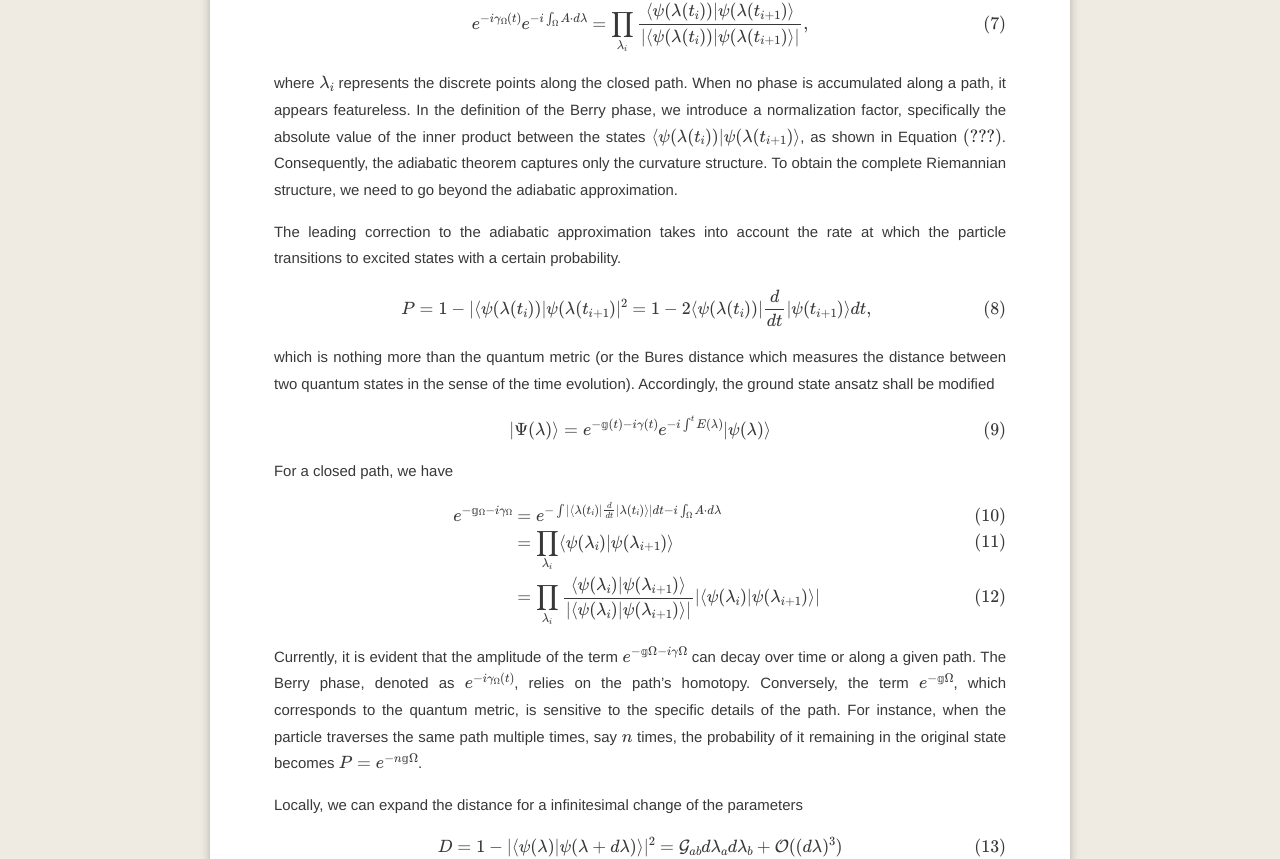
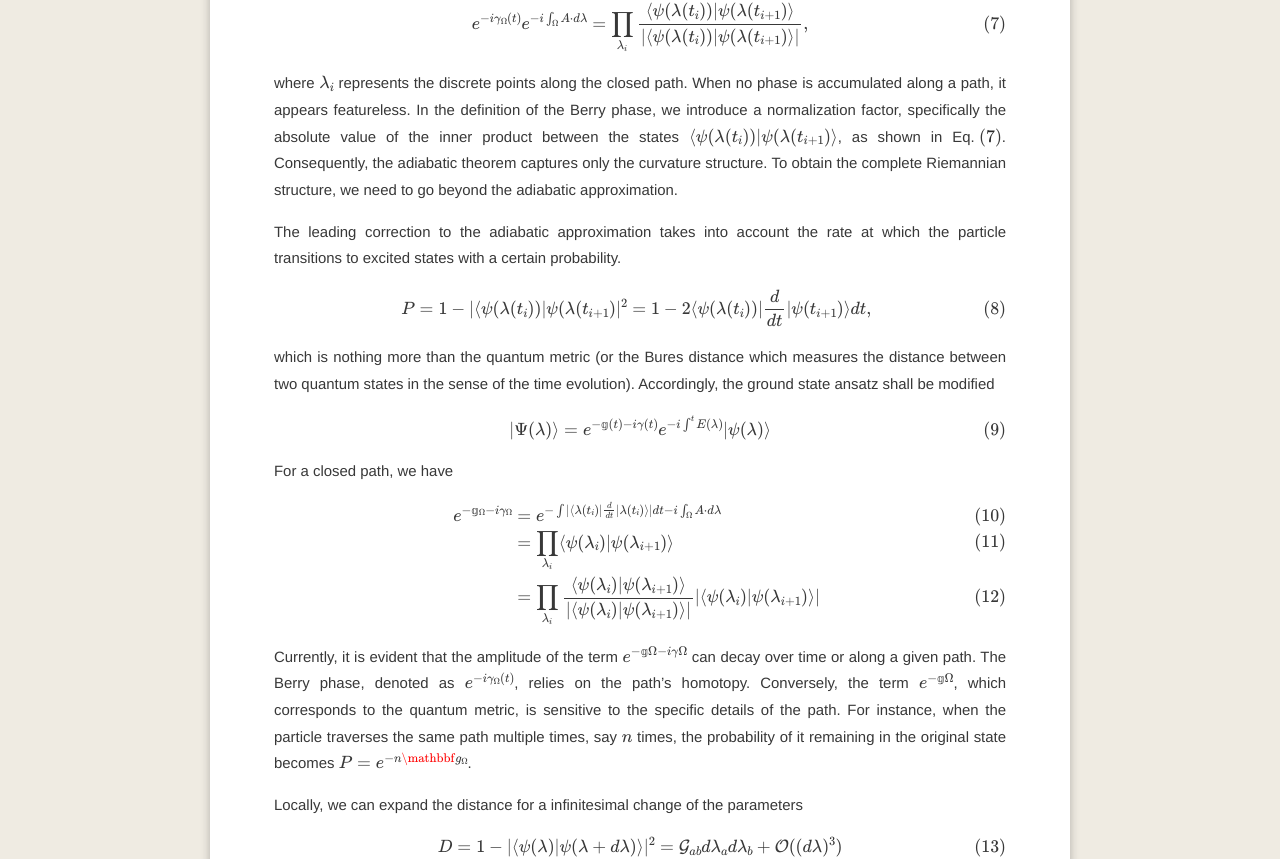
Before and after one commit to shuaichenphysics/shuaichenphysics.github.io, a Jekyll site: the page built from _posts/2023-11-20-Guantumgeometry_adiabatictheorem.md, in a window 1280 px wide and 1400 px high, scrolled down 1671 px. Shown: the part 257-1116 px from the top of the window. Built offline with Jekyll 4.4.1, drawn with Linux system fonts in a browser that asks for light colours; formulas are drawn with MathJax 3; comment, search, counter and statistics services are not loaded.

Commit message:
modify 2023-11-20-quantum geometry and adibatic theorem

```diff
--- a/_posts/2023-11-20-Guantumgeometry_adiabatictheorem.md
+++ b/_posts/2023-11-20-Guantumgeometry_adiabatictheorem.md
@@ -64,9 +64,10 @@ The first phase factor, $$e^{-i\gamma(t)}$$, corresponds to the well-known Berry
 
 $$
 e^{-i\gamma_{\Omega}(t)}e^{-i\int_{\Omega}A\cdot d\lambda} = \prod_{\lambda_{i}}\frac{\langle\psi(\lambda(t_{i}))\vert\psi(\lambda(t_{i+1})\rangle}{\vert\langle\psi(\lambda(t_{i}))\vert\psi(\lambda(t_{i+1})\rangle\vert},
+\label{eq:Berry}
 $$
 
-where $$\lambda_{i}$$ represents the discrete points along the closed path. When no phase is accumulated along a path, it appears featureless. In the definition of the Berry phase, we introduce a normalization factor, specifically the absolute value of the inner product between the states $$\langle\psi(\lambda(t_{i}))\vert\psi(\lambda(t_{i+1})\rangle$$, as shown in Equation $$(\ref{eq:Berry})$$. Consequently, the adiabatic theorem captures only the curvature structure. To obtain the complete Riemannian structure, we need to go beyond the adiabatic approximation.
+where $$\lambda_{i}$$ represents the discrete points along the closed path. When no phase is accumulated along a path, it appears featureless. In the definition of the Berry phase, we introduce a normalization factor, specifically the absolute value of the inner product between the states $$\langle\psi(\lambda(t_{i}))\vert\psi(\lambda(t_{i+1})\rangle$$, as shown in Eq.$$~(\ref{eq:Berry})$$. Consequently, the adiabatic theorem captures only the curvature structure. To obtain the complete Riemannian structure, we need to go beyond the adiabatic approximation.
 
 
 The leading correction to the adiabatic approximation takes into account the rate at which the particle transitions to excited states with a certain probability.
@@ -96,7 +97,7 @@ e^{-\mathbb{g}_{\Omega}-i\gamma_{\Omega}} & =e^{-\int\vert\langle\lambda(t_{i})\
 \end{align}
 $$
 
-Currently, it is evident that the amplitude of the term $$e^{-\mathbb{g}{\Omega}-i\gamma{\Omega}}$$ can decay over time or along a given path. The Berry phase, denoted as $$e^{-i\gamma_{\Omega}(t)}$$, relies on the path's homotopy. Conversely, the term $$e^{-\mathbb{g}{\Omega}}$$, which corresponds to the quantum metric, is sensitive to the specific details of the path. For instance, when the particle traverses the same path multiple times, say $$n$$ times, the probability of it remaining in the original state becomes $$P=e^{-n\mathbb{g}{\Omega}}$$.
+Currently, it is evident that the amplitude of the term $$e^{-\mathbb{g}{\Omega}-i\gamma{\Omega}}$$ can decay over time or along a given path. The Berry phase, denoted as $$e^{-i\gamma_{\Omega}(t)}$$, relies on the path's homotopy. Conversely, the term $$e^{-\mathbb{g}{\Omega}}$$, which corresponds to the quantum metric, is sensitive to the specific details of the path. For instance, when the particle traverses the same path multiple times, say $$n$$ times, the probability of it remaining in the original state becomes $$P=e^{-n \mathbbf{g}_{\Omega}}$$.
 
 
 Locally, we can expand the distance for a infinitesimal change of
```
